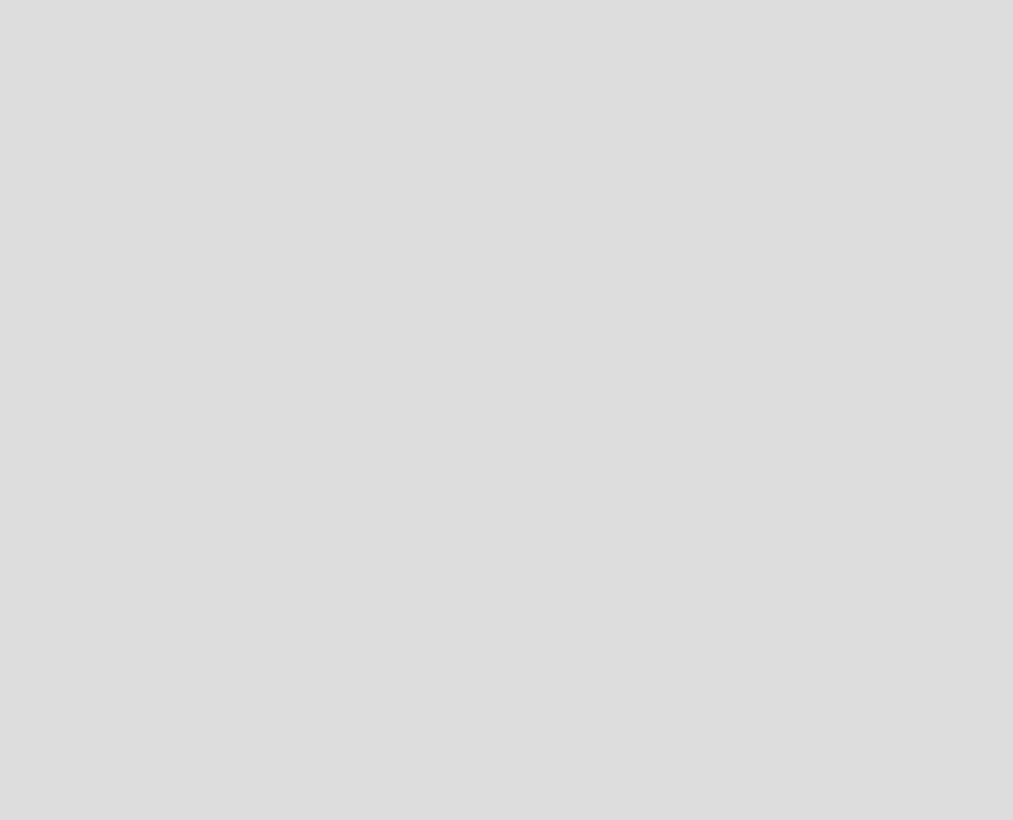
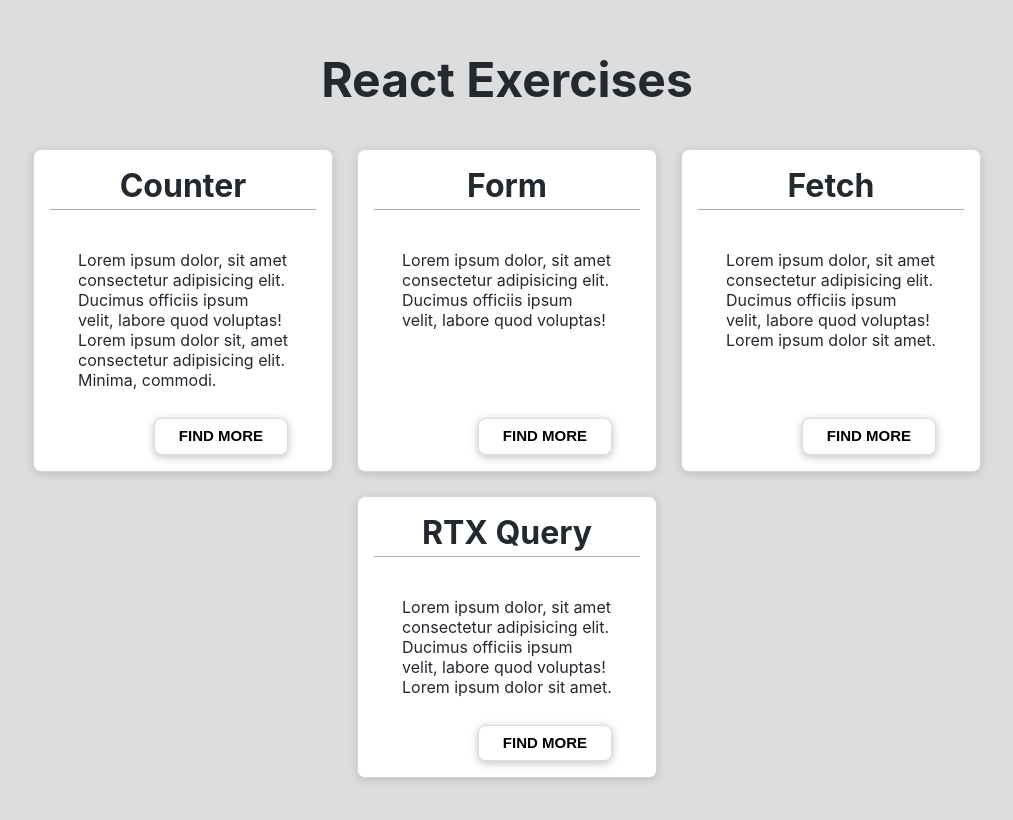
Before and after one commit to KingaMiroslaw/react-exercises, a React (Create React App) app: page / in a window 1280 px wide. Shown: the part 130-950 px from the top of the page, without its empty margins (133-1146 px from the left). Before the commit the page ends 800 px from the top, so only its background shows below. Built offline with nearby package versions, Linux system fonts and the light colour scheme.

Commit message:
add HomePage

```diff
--- a/src/App.js
+++ b/src/App.js
@@ -1,9 +1,11 @@
+import HomePage from "./pages/HomePage/HomePage";
 import { Route, Routes } from "react-router-dom";
 
 function App() {
   return (
     <Routes>
-      <Route path="/" />
+      <Route path="/" element={<HomePage />}/>
+      <Route path="*" element={<HomePage />} />
     </Routes>
   );
 }
--- /dev/null
+++ b/src/pages/HomePage/HomePage.js
@@ -0,0 +1,78 @@
+import classes from "./HomePage.module.css";
+import { useNavigate } from "react-router-dom";
+
+const HomePage = () => {
+  const navigate = useNavigate();
+  return (
+    <main className={classes["home-page"]}>
+      <h1 className={classes["main-header"]}>React Exercises </h1>
+      <div className={classes.container}>
+        <div className={classes["container-item"]}>
+          <h1 className={classes.header}>Counter</h1>
+          <p className={classes.info}>
+            Lorem ipsum dolor, sit amet consectetur adipisicing elit. Ducimus
+            officiis ipsum velit, labore quod voluptas! Lorem ipsum dolor sit,
+            amet consectetur adipisicing elit. Minima, commodi.
+          </p>
+          <div className={classes.buttons}>
+            <button
+              onClick={() => navigate("/counter")}
+              className={classes["btn-info"]}
+            >
+              Find more
+            </button>
+          </div>
+        </div>
+        <div className={classes["container-item"]}>
+          <h1 className={classes.header}>Form</h1>
+          <p className={classes.info}>
+            Lorem ipsum dolor, sit amet consectetur adipisicing elit. Ducimus
+            officiis ipsum velit, labore quod voluptas!
+          </p>
+          <div className={classes.buttons}>
+            <button
+              className={classes["btn-info"]}
+              onClick={() => navigate("/form")}
+            >
+              Find more
+            </button>
+          </div>
+        </div>
+        <div className={classes["container-item"]}>
+          <h1 className={classes.header}>Fetch</h1>
+          <p className={classes.info}>
+            Lorem ipsum dolor, sit amet consectetur adipisicing elit. Ducimus
+            officiis ipsum velit, labore quod voluptas! Lorem ipsum dolor sit
+            amet.
+          </p>
+          <div className={classes.buttons}>
+            <button
+              className={classes["btn-info"]}
+              onClick={() => navigate("/fetch")}
+            >
+              Find more
+            </button>
+          </div>
+        </div>
+        <div className={classes["container-item"]}>
+          <h1 className={classes.header}>RTX Query</h1>
+          <p className={classes.info}>
+            Lorem ipsum dolor, sit amet consectetur adipisicing elit. Ducimus
+            officiis ipsum velit, labore quod voluptas! Lorem ipsum dolor sit
+            amet.
+          </p>
+          <div className={classes.buttons}>
+            <button
+              className={classes["btn-info"]}
+              onClick={() => navigate("/rtk")}
+            >
+              Find more
+            </button>
+          </div>
+        </div>
+      </div>
+    </main>
+  );
+};
+
+export default HomePage;
--- /dev/null
+++ b/src/pages/HomePage/HomePage.module.css
@@ -0,0 +1,77 @@
+.home-page {
+    max-width: 1400px;
+    margin-left: auto;
+    margin-right: auto;
+    padding-top: 180px;
+    padding-bottom: 80px;
+    width: 100%;
+    text-align: center;
+  }
+
+  .main-header {
+    font-size: 48px;
+    margin-bottom: 40px;
+  }
+
+  .container {
+    display: flex;
+    flex-wrap: wrap;
+    justify-content: center;
+    gap: 24px;
+  }
+
+  .container-item {
+    max-width: 300px;
+    font-size: 12px;
+    background-color: #ffffff;
+    padding: 16px;
+    box-shadow: 0 2px 8px rgba(0, 0, 0, 0.15);
+    border: 1px solid #d0d7de;
+    border-radius: 8px;
+    display: flex;
+    flex-direction: column;
+  }
+
+  .header {
+    font-size: 32px;
+    border-bottom: 1px solid #afadad;
+    margin-bottom: 12px;
+    padding-bottom: 4px;
+  }
+
+  .info {
+    font-size: 16px;
+    text-align: left;
+    padding: 28px;
+    display: flex;
+    flex: 1;
+  }
+
+  .buttons {
+    display: flex;
+    justify-content: right;
+    padding-right: 28px;
+  }
+
+  .btn-info {
+    border: 1px solid;
+    border-color: rgba(27, 31, 36, 0.15);
+    box-shadow: 0 2px 8px rgba(0, 0, 0, 0.25);
+    line-height: 1.5;
+    border-radius: 0.5em;
+    cursor: pointer;
+    font-size: 15px;
+    font-weight: bold;
+    text-transform: uppercase;
+    padding: 6px 24px;
+    background-color: #ffffff;
+  }
+
+
+
+  @media (min-width: 600px) {
+    .home-page {
+      padding-left: 40px;
+      padding-right: 40px;
+    }
+  }
```
